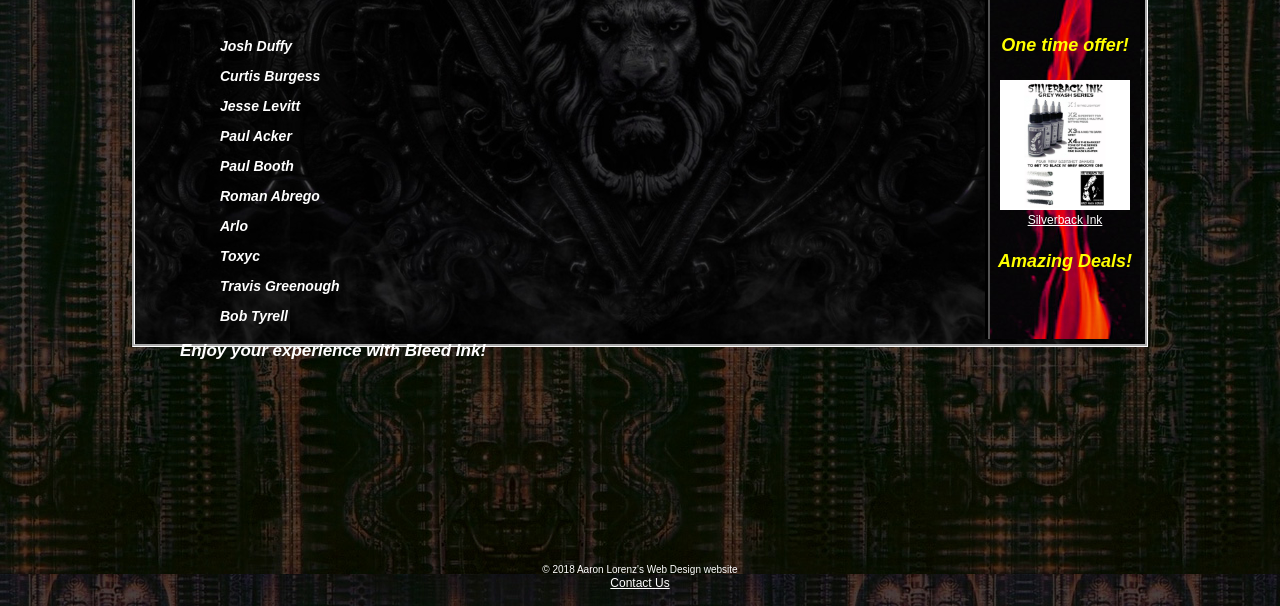
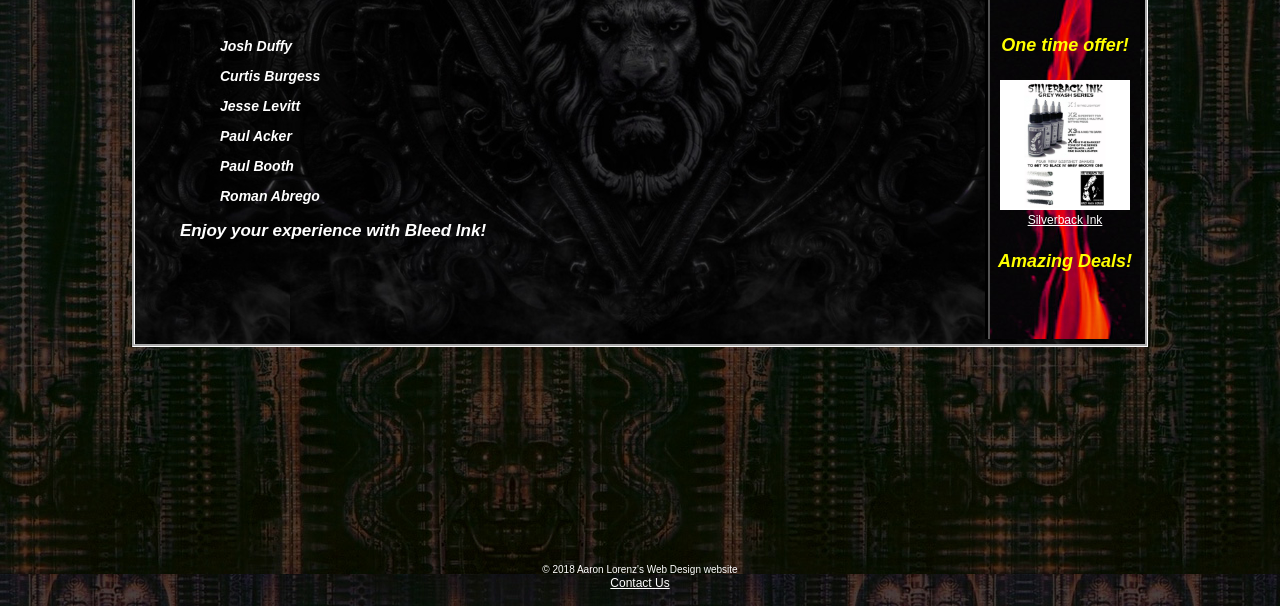
Before and after one commit to oflavor/webdesign, a plain HTML site: page index.html in a window 1280 px wide. Shown: the part 194-800 px from the top of the page. Drawn offline with Linux system fonts and the light colour scheme.

Commit message:
Update index.html

```diff
--- a/index.html
+++ b/index.html
@@ -51,10 +51,6 @@
 	    		<ol>Paul Acker</ol>
 	    		<ol>Paul Booth</ol>
 	    		<ol>Roman Abrego</ol>
-	    		<ol>Arlo</ol>
-	    		<ol>Toxyc</ol>
-	    		<ol>Travis Greenough</ol>
-	    		<ol>Bob Tyrell</ol>
 	    	</li> <p> Enjoy your experience with Bleed Ink!</p>
 
 	    </main>
```
